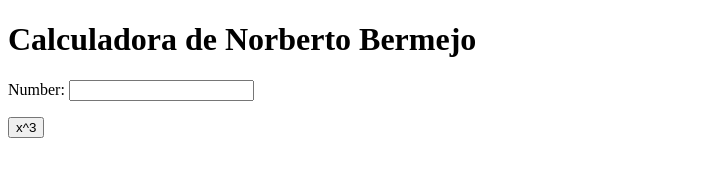
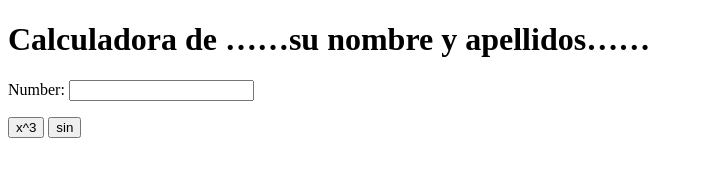
Before and after one commit to nortocode/my_calculator, a plain HTML site: page index.html in a window 1280 px wide. Shown: the whole page, without its empty margins (0-703 px from the left). Drawn offline with Linux system fonts and the light colour scheme.

Commit message:
sin(x) button

```diff
--- a/index.html
+++ b/index.html
@@ -5,17 +5,22 @@
 		<meta charset="utf-8">
 	</head>
 	<body>
-		<h1>Calculadora de Norberto Bermejo</h1>
+		<h1>Calculadora de ……su nombre y apellidos……</h1>
 		Number:
 		<input type="text" id="n1">
 		<p>
 			<button onclick="cube()"> x^3 </button>
+			<button onclick="sine()"> sin </button>
 		</p>
 		<script type="text/javascript">
 			function cube() {
 				var num = document.getElementById("n1");
 				num.value = Math.pow(num.value, 3);
 			}
+			function sine() {
+				var num = document.getElementById("n1");
+				num.value = Math.sin(num.value);
+			}
 		</script>
 	</body>
 </html>
```
